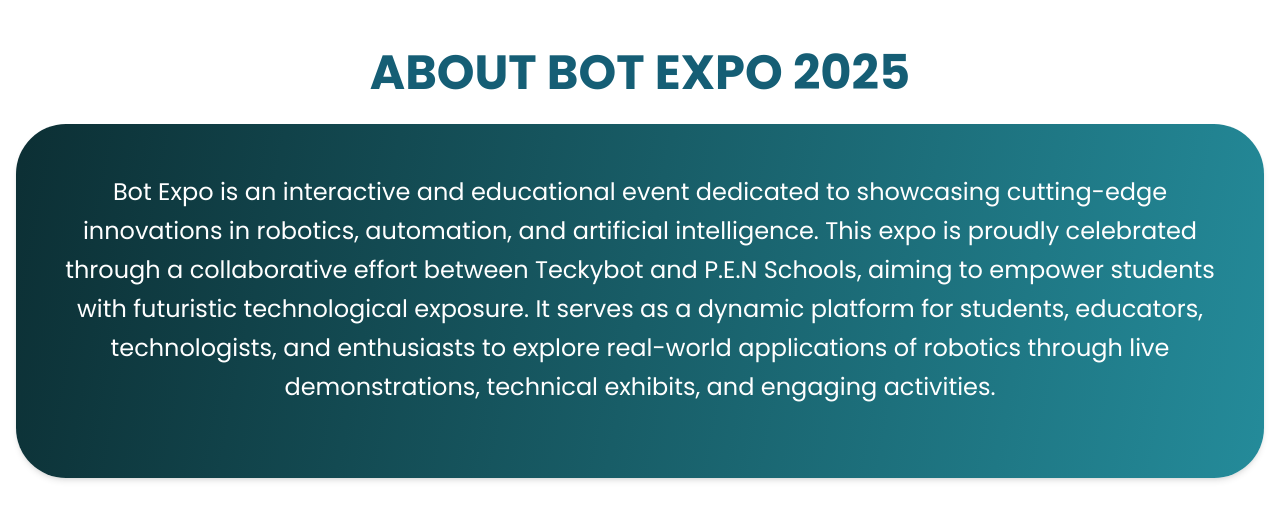
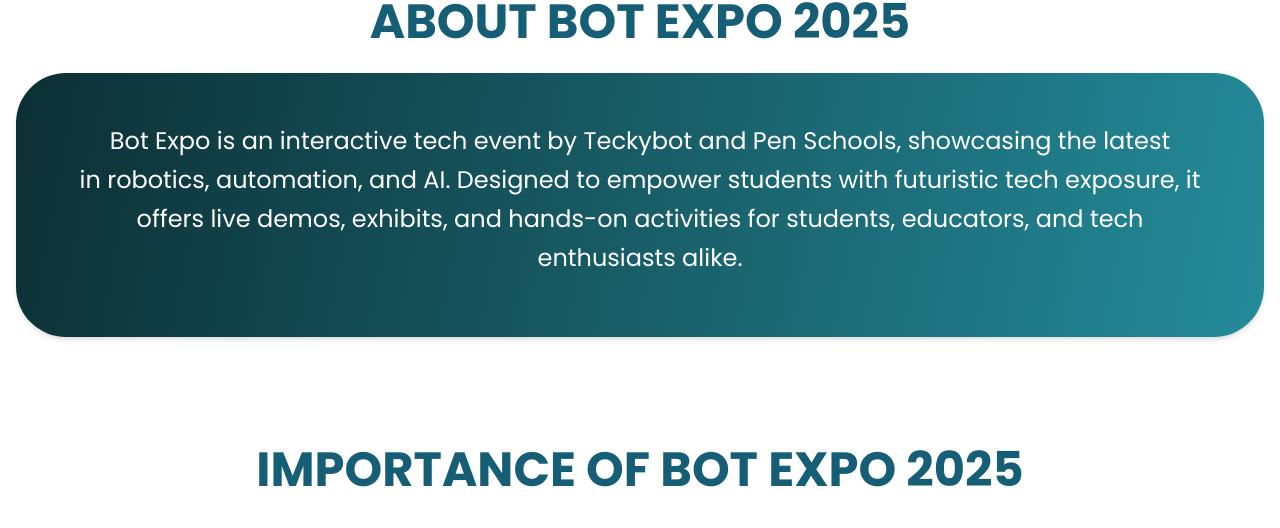
Before and after one commit to teckybot/BTL-UI, a React (Vite) app: page /Botexpo in a window 1280 px wide. Shown: the part 814-1342 px from the top of the page. Built offline with nearby package versions, Linux system fonts and the light colour scheme; no server answers.

Commit message:
rouut added

```diff
--- a/src/App.jsx
+++ b/src/App.jsx
@@ -17,7 +17,7 @@ import TeamRegistrationPage from './pages/Registration/Team/TeamRegistrationPage
 import SchoolRegistrationSuccess from './pages/Registration/School/SchoolRegistrationSuccess'
 // import ComingSoon from './components/comingsoon';
 import CountdownTimer from './pages/CountdownTimer'
-// import ErrorScreen from './components/errorScreen';
+import ErrorScreen from './components/errorScreen';
 import Gallery from './pages/Gallery';
 import { TeamDraftProvider } from './context/TeamDraftContext';
 import TeamModulesPage from './pages/Registration/TeamModulesPage';
@@ -71,10 +71,11 @@ function App() {
           <Route path="/competitions/innoverse" element={<Innoverse />} />
           <Route path="/contactus" element={<ContactCard />} />
           <Route path="/registration/school" element={<SchoolRegistrationPage />} />
-          <Route path="/registration/team" element={<TeamRegistrationPage />} />
+          {/* <Route path="/registration/team" element={<TeamRegistrationPage />} /> */}
           <Route path="/registration-success" element={<SchoolRegistrationSuccess />} />
           {/* <Route path="/registration" element={<CountdownTimer />} /> */}
           {/* <Route path="/coming-soon" element={<ComingSoon />} /> */}
+          <Route path="/registration/team" element={<ErrorScreen />} />
           <Route path="/gallery" element={<Gallery />} />
           <Route path="/competitions" element={<Competitions />} />
           <Route path="/modules" element={<TeamModulesPage />} />
--- a/src/pages/Botexpo.jsx
+++ b/src/pages/Botexpo.jsx
@@ -28,7 +28,7 @@ const BotExpoPage = () => {
                     <img
                          src={Poster}
                          alt="Bot Expo 2025 Poster"
-                         className="hidden md:block w-full max-w-[1550px] rounded-lg"
+                         className="hidden md:block h-[700px] w-full max-w-[1350px] rounded-lg"
                     />
                     <img
                          src={Postermob}
@@ -43,17 +43,13 @@ const BotExpoPage = () => {
                          ABOUT BOT EXPO 2025
                     </h2>
                     <div
-                         className="text-white p-6 md:p-12 rounded-[30px] md:rounded-[50px] shadow-md text-center"
+                         className="text-white p-6 md:p-9 md:pt-12 rounded-[30px] md:rounded-[50px] shadow-md text-center"
                          style={{
                               background: 'linear-gradient(280.87deg, #248B9A 0%, #0C2F34 100%)'
                          }}
                     >
                          <p className="text-[18px] md:text-[24px] leading-relaxed">
-                              Bot Expo is an interactive and educational event dedicated to showcasing cutting-edge innovations in robotics,
-                              automation, and artificial intelligence. This expo is proudly celebrated through a collaborative effort between
-                              Teckybot and P.E.N Schools, aiming to empower students with futuristic technological exposure. It serves as a
-                              dynamic platform for students, educators, technologists, and enthusiasts to explore real-world applications of
-                              robotics through live demonstrations, technical exhibits, and engaging activities.
+                              Bot Expo is an interactive tech event by Teckybot and Pen Schools, showcasing the latest in robotics, automation, and AI. Designed to empower students with futuristic tech exposure, it offers live demos, exhibits, and hands-on activities for students, educators, and tech enthusiasts alike.
                          </p>
                     </div>
                </section>
@@ -77,6 +73,8 @@ const BotExpoPage = () => {
                     </div>
                </section>
 
+
+
                {/* WHAT YOU WILL EXPLORE SECTION */}
                <section className="max-w-[1450px] mx-auto mt-16 px-4">
                     <h2 className="text-[36px] md:text-[48px] font-bold text-cyan-800 mb-10 text-center">
@@ -99,8 +97,8 @@ const BotExpoPage = () => {
                     </div>
                </section>
 
-               {/* EVENT HIGHLIGHTS SECTION */}
-               <section className="max-w-[1450px] mx-auto mt-20 px-4 pb-20">
+                {/* EVENT HIGHLIGHTS SECTION */}
+               <section className="max-w-[1450px] mx-auto mt-0 px-4 pb-20">
                     <h2 className="text-[36px] md:text-[48px] font-bold text-center text-cyan-800 mb-12">
                          EVENT HIGHLIGHTS
                     </h2>
@@ -120,6 +118,7 @@ const BotExpoPage = () => {
                          ))}
                     </div>
                </section>
+
                {/* AI WORKSHOP FOR TEACHERS SECTION */}
                <section className="max-w-[1350px] mx-auto mt-20 px-4 pb-20 text-center ">
                     <h2 className="text-[28px] md:text-[40px] font-bold text-cyan-800 mb-8">
@@ -133,8 +132,8 @@ const BotExpoPage = () => {
                     </p>
                </section>
 
-               <AIworkshopRegForm/>
-               <Footer/>
+               <AIworkshopRegForm />
+               <Footer />
           </div>
      );
 };
```
